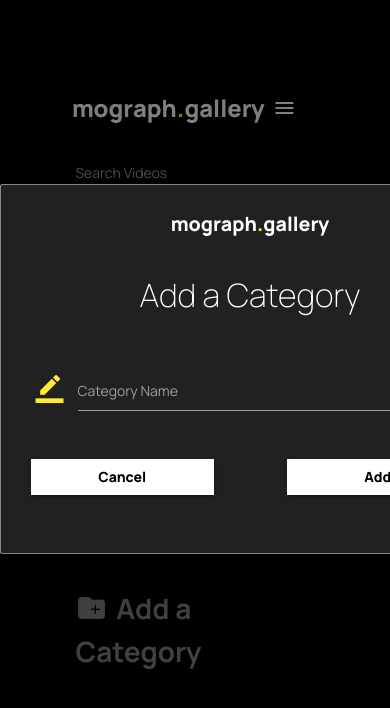
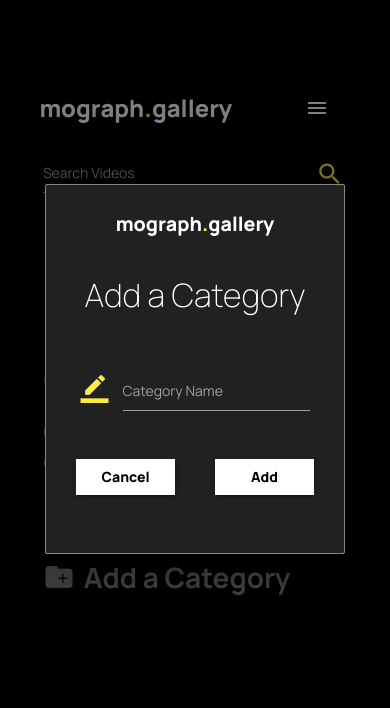
Before and after one commit to Rexayo/mograph.gallery, a Flask app: page /add_category in a window 390 px wide. Shown: the top 708 px of the page. Run offline with Flask 2, Linux system fonts and the light colour scheme; data that the repository does not hold is empty; some libraries are stand-ins or nearby versions.

Commit message:
Added media queries for base.html and modals width on smaller screens

```diff
--- a/app.py
+++ b/app.py
@@ -141,6 +141,19 @@ def add_video():
 
 @app.route("/edit_video/<video_id>", methods=["GET", "POST"])
 def edit_video(video_id):
+
+    # grab the session user's username from db
+    username = mongo.db.users.find_one(
+            {"username": session["user"]})["username"]
+
+    videos = list(mongo.db.videos.find())
+
+    # create a new list of videos unique to user
+    my_videos = []
+    for video in videos:
+        if video["added_by"] == username:
+            my_videos.append(video)
+
     if request.method == "POST":
         submit = {
             "category_name": request.form.get("category_name"),
@@ -172,7 +185,8 @@ def edit_video(video_id):
     video = mongo.db.videos.find_one({"_id": ObjectId(video_id)})
     categories = mongo.db.categories.find().sort("category_name", 1)
     return render_template("edit_video.html",
-                           video=video, categories=categories)
+                           video=video, categories=categories,
+                           username=username, my_videos=my_videos)
 
 
 @app.route("/delete_video/<video_id>")
--- a/static/css/style.css
+++ b/static/css/style.css
@@ -112,7 +112,7 @@ header li {
     margin-bottom: 40px;
 }
 
-#modal1, #delete-modal, #add-video-modal, #add-category-modal, #edit-category-modal{
+#modal1, #delete-modal, #add-video-modal,#edit-video-modal, #add-category-modal, #edit-category-modal{
     width: 500px;
     margin-top: 100px;
     font-family: 'Manrope', sans-serif !important;
@@ -515,3 +515,27 @@ ul.dropdown-content.select-dropdown li span:hover {
     font-weight: 800;
     font-size: 1.1em;
 }
+
+
+/* Media queries */
+
+@media only screen and (max-width: 600px) {
+
+
+#modal1, #delete-modal, #add-video-modal, #add-category-modal, #edit-category-modal{
+    width: 300px;
+    margin-top: 100px;
+    font-family: 'Manrope', sans-serif !important;
+    border: 1px solid rgb(134, 134, 134);
+}
+
+.delete-modal {
+    width: 250px;
+    margin-top: 100px;
+    font-family: 'Manrope', sans-serif !important;
+    border: 1px solid rgb(134, 134, 134);
+}
+
+
+
+}
--- a/templates/add_category.html
+++ b/templates/add_category.html
@@ -56,7 +56,7 @@
     </form>
     <section>
         <div class="row margin">
-            <div class="col s8 offset-s2">
+            <div class="col s10 offset-s1 xl8 offset-xl2">
                 <div class="page-header">
                     Manage Categories
                 </div>
@@ -67,13 +67,13 @@
         </div>
     </section>
     <div class="row margin">
-        <div class="col s8 offset-s2">
+        <div class="col s10 offset-s1 xl8 offset-xl2">
             <span class="add-category"><a href="{{ url_for('add_category')}}"><i class="material-icons large new-folder">create_new_folder</i>Add a Category</a></span>
          </div>
     </div>
     <div class="row">
         {% for category in categories %}
-        <div class="card col s8 offset-s2 grey  darken-4 waves-effect waves-block">
+        <div class="card col s10 offset-s1 xl8 offset-xl2 grey  darken-4 waves-effect waves-block">
             <div class="card-content activator">
                 <i class="large activator material-icons white-text">folder_open</i>
                 <a href="" class="grey edit grey darken-2 modal-trigger right">Delete</a>
--- a/templates/add_video.html
+++ b/templates/add_video.html
@@ -91,7 +91,7 @@
     </form>
     <section>
         <div class="row margin">
-            <div class="col s8 offset-s2">
+            <div class="col s10 offset-s1 xl8 offset-xl2">
                 <div class="page-header">
                     Discover
                 </div>
@@ -105,7 +105,7 @@
         {%- for num in range(0, videos | length, 6) -%}
             <div class="row margin">
 
-                <div class="col s8 offset-s2">
+                <div class="col s10 offset-s1 xl8 offset-xl2">
                     <!-- https://codepen.io/gaeowyn/pen/oiyHF -->
                     <div class=" video-row">
                         <ul>
--- a/templates/base.html
+++ b/templates/base.html
@@ -27,7 +27,7 @@
 
         <nav class="black">
             <div class="row">
-                <div class="nav-wrapper col s8 offset-s2 margin">
+                <div class="nav-wrapper col s10 offset-s1 xl8 offset-xl2 margin">
                     <a href="{{ url_for('get_videos')}}" class="brand-logo extra-bold left" id="logo">mograph<span class="logo-dot">.</span>gallery</a>
                     <a href="#" data-target="mobile-demo" class="sidenav-trigger right"><i class="material-icons">menu</i></a>
                     <ul class="right hide-on-med-and-down">
@@ -52,7 +52,7 @@
 
         <!-- search bar -->
         <div class="row">
-            <div class="nav-wrapper col s8 offset-s2">
+            <div class="nav-wrapper col s10 offset-s1 xl8 offset-xl2 ">
                 <form class="margin white-text black" id="search-bar" method="post" action="{{ url_for('search') }}" >
                     <div class="input-field">
                         <input id="search" type="text" name="search" minlength="3" class="validate" required>
--- a/templates/categories.html
+++ b/templates/categories.html
@@ -15,7 +15,7 @@
 
 <section>
     <div class="row margin">
-        <div class="col s8 offset-s2">
+        <div class="col s10 offset-s1 xl8 offset-xl2">
             <div class="page-header">
                 Manage Categories
             </div>
@@ -27,7 +27,7 @@
 </section>
 
 <div class="row margin">
-    <div class="col s8 offset-s2">
+    <div class="col s10 offset-s1 xl8 offset-xl2">
         <span class="add-category"><a href="{{ url_for('add_category')}}"><i
                     class="material-icons large new-folder">create_new_folder</i>Add a Category</a></span>
     </div>
@@ -51,7 +51,7 @@
         </div>
     </section>
 
-    <div class="card col s8 offset-s2 grey  darken-4 waves-effect waves-block">
+    <div class="card col s10 offset-s1 xl8 offset-xl2 grey  darken-4 waves-effect waves-block">
         <div class="card-content activator">
             <i class="large activator material-icons white-text">folder_open</i>
             <a href="#delete-modal{{loop.index}}" class="grey edit grey darken-2 modal-trigger right">Delete</a>
--- a/templates/edit_category.html
+++ b/templates/edit_category.html
@@ -56,7 +56,7 @@
     </form>
     <section>
         <div class="row margin">
-            <div class="col s8 offset-s2">
+            <div class="col s10 offset-s1 xl8 offset-xl2">
                 <div class="page-header">
                     Manage Categories
                 </div>
@@ -67,13 +67,13 @@
         </div>
     </section>
     <div class="row margin">
-        <div class="col s8 offset-s2">
+        <div class="col s10 offset-s1 xl8 offset-xl2">
             <span class="add-category"><a href="{{ url_for('add_category')}}"><i class="material-icons large new-folder">create_new_folder</i>Add a Category</a></span>
          </div>
     </div>
     <div class="row">
         {% for category in categories %}
-        <div class="card col s8 offset-s2 grey  darken-4 waves-effect waves-block">
+        <div class="card col s10 offset-s1 xl8 offset-xl2 grey  darken-4 waves-effect waves-block">
             <div class="card-content activator">
                 <i class="large activator material-icons white-text">folder_open</i>
                 <a href="" class="grey edit grey darken-2  right">Delete</a>
--- a/templates/login.html
+++ b/templates/login.html
@@ -57,7 +57,7 @@
     </form>
     <section>
     <div class="row margin">
-    <div class="col s8 offset-s2">
+    <div class="col s10 offset-s1 xl8 offset-xl2">
         <div class="page-header">
             Discover
         </div>
@@ -71,7 +71,7 @@
     {%- for num in range(0, videos | length, 6) -%}
         <div class="row margin">
 
-            <div class="col s8 offset-s2">
+            <div class="col s10 offset-s1 xl8 offset-xl2">
                 <!-- https://codepen.io/gaeowyn/pen/oiyHF -->
                 <div class=" video-row">
                     <ul>
--- a/templates/signup.html
+++ b/templates/signup.html
@@ -57,7 +57,7 @@
     </form>
     <section>
         <div class="row margin">
-            <div class="col s8 offset-s2">
+            <div class="col s10 offset-s1 xl8 offset-xl2">
                 <div class="page-header">
                     Discover
                 </div>
@@ -71,7 +71,7 @@
         {%- for num in range(0, videos | length, 6) -%}
             <div class="row margin">
 
-                <div class="col s8 offset-s2">
+                <div class="col s10 offset-s1 xl8 offset-xl2">
                     <!-- https://codepen.io/gaeowyn/pen/oiyHF -->
                     <div class=" video-row">
                         <ul>
--- a/templates/videos.html
+++ b/templates/videos.html
@@ -3,7 +3,7 @@
 
 <section>
     <div class="row margin">
-    <div class="col s8 offset-s2">
+    <div class="col s10 offset-s1 xl8 offset-xl2">
         <div class="page-header">
             Discover
         </div>
@@ -18,7 +18,7 @@
     {%- for num in range(0, videos | length, 6) -%}
         <div class="row margin">
 
-            <div class="col s8 offset-s2">
+            <div class="col s10 offset-s1 xl8 offset-xl2">
                 <!-- https://codepen.io/gaeowyn/pen/oiyHF -->
                 <div class=" video-row">
                     <ul>
@@ -64,7 +64,7 @@
 </section>
 {% else %}
 <div class="row">
-    <div class="col s8 offset-s2">
+    <div class="col s10 offset-s1 xl8 offset-xl2">
         <div class="page-description red-text ">
             No Videos found
         </div>
```
Also changed, not shown: templates/edit_video.html (+70 -0 lines), templates/profile.html (+18 -17 lines).
